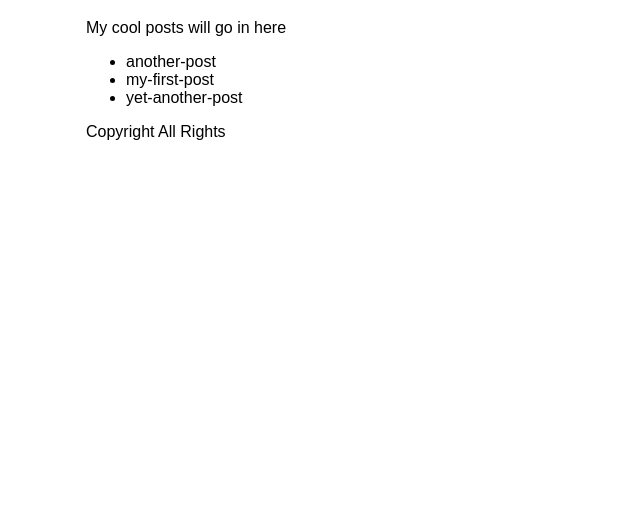
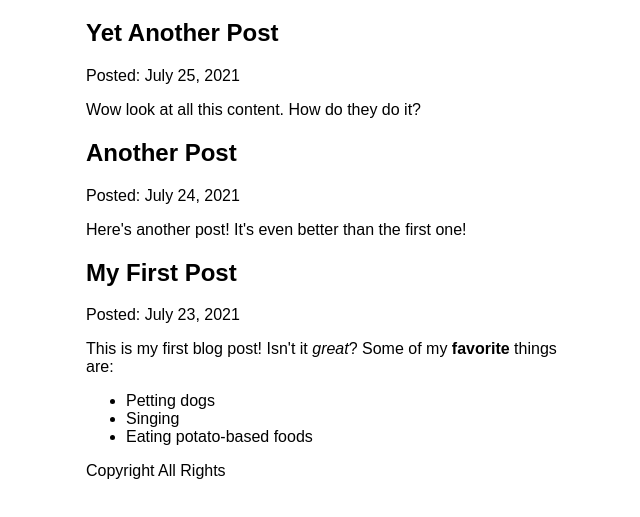
Before and after one commit to Young998904/my_blog_2022, a Gatsby site: page /blog in a window 1280 px wide. Shown: the part 157-674 px from the top of the page, without its empty margins (304-944 px from the left). Built offline with nearby package versions, Linux system fonts and the light colour scheme; Gatsby itself is replaced by a stand-in of ours.

Commit message:
블로그 내용 표시

```diff
--- a/src/pages/blog.js
+++ b/src/pages/blog.js
@@ -1,13 +1,19 @@
 import { graphql, useStaticQuery } from "gatsby";
 import React from "react";
+import { MDXRenderer } from "gatsby-plugin-mdx";
 import Layout from "../components/Layout";
 
 function BlogPage() {
   const data = useStaticQuery(graphql`
     query {
-      allFile {
+      allMdx(sort: { fields: frontmatter___date, order: DESC }) {
         nodes {
-          name
+          frontmatter {
+            date(formatString: "MMMM D, YYYY")
+            title
+          }
+          id
+          body
         }
       }
     }
@@ -15,17 +21,13 @@ function BlogPage() {
 
   return (
     <Layout pageTitle="My Blog Posts">
-      <p>
-        My cool posts will go in here
-      </p>
-
-      <ul>
-        {data.allFile.nodes.map((node) => (
-          <li key={node.name}>{node.name}</li>
-        ))}
-
-      </ul>
-
+      {data.allMdx.nodes.map((node) => (
+        <article key={node.id}>
+          <h2>{node.frontmatter.title}</h2>
+          <p>Posted: {node.frontmatter.date}</p>
+          <MDXRenderer>{node.body}</MDXRenderer>
+        </article>
+      ))}
     </Layout>
   );
 }
```
